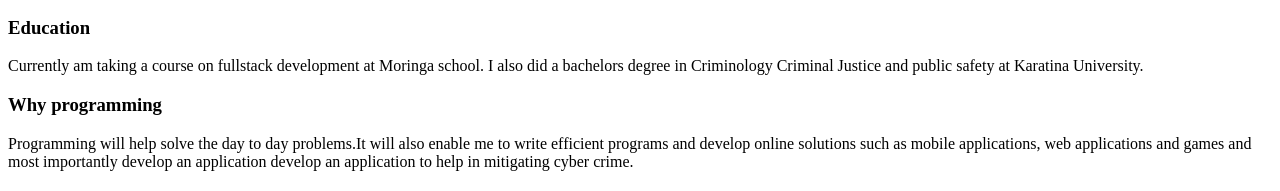
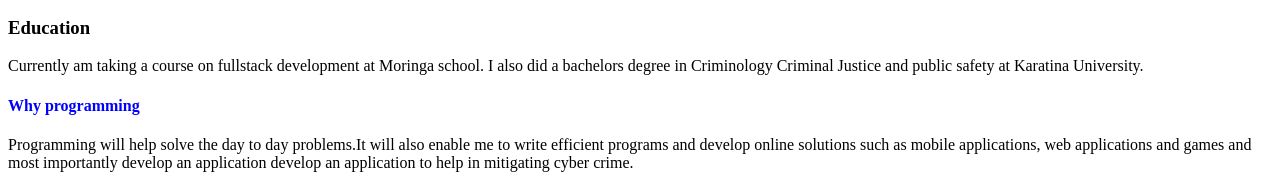
Before and after one commit to Ammoh-Moringa/portfolio-landingpage, a plain HTML site: page index.html in a window 1280 px wide. Shown: the part 702-893 px from the top of the page. Drawn offline with Linux system fonts and the light colour scheme.

Commit message:
Add styling on why programming

```diff
--- a/index.css
+++ b/index.css
@@ -0,0 +1,3 @@
+#prog{
+  color: blue;
+}
--- a/index.html
+++ b/index.html
@@ -36,8 +36,9 @@
       <h2>Background</h2>
       <h3>Education</h3>
       <p>Currently am taking a course on fullstack development at Moringa school. I also did a bachelors degree in Criminology Criminal Justice and public safety at Karatina University.</p>
-      <h3>Why programming</h3>
+      <h4><span id="prog">Why programming</span></h4>
       <p>Programming will help solve the day to day problems.It will also enable me to write efficient programs and develop online solutions such as mobile applications, web applications and games and most importantly develop an application develop an application to help in mitigating cyber crime.</p>
+      <h3></h3>
 
     </div>
 
```
